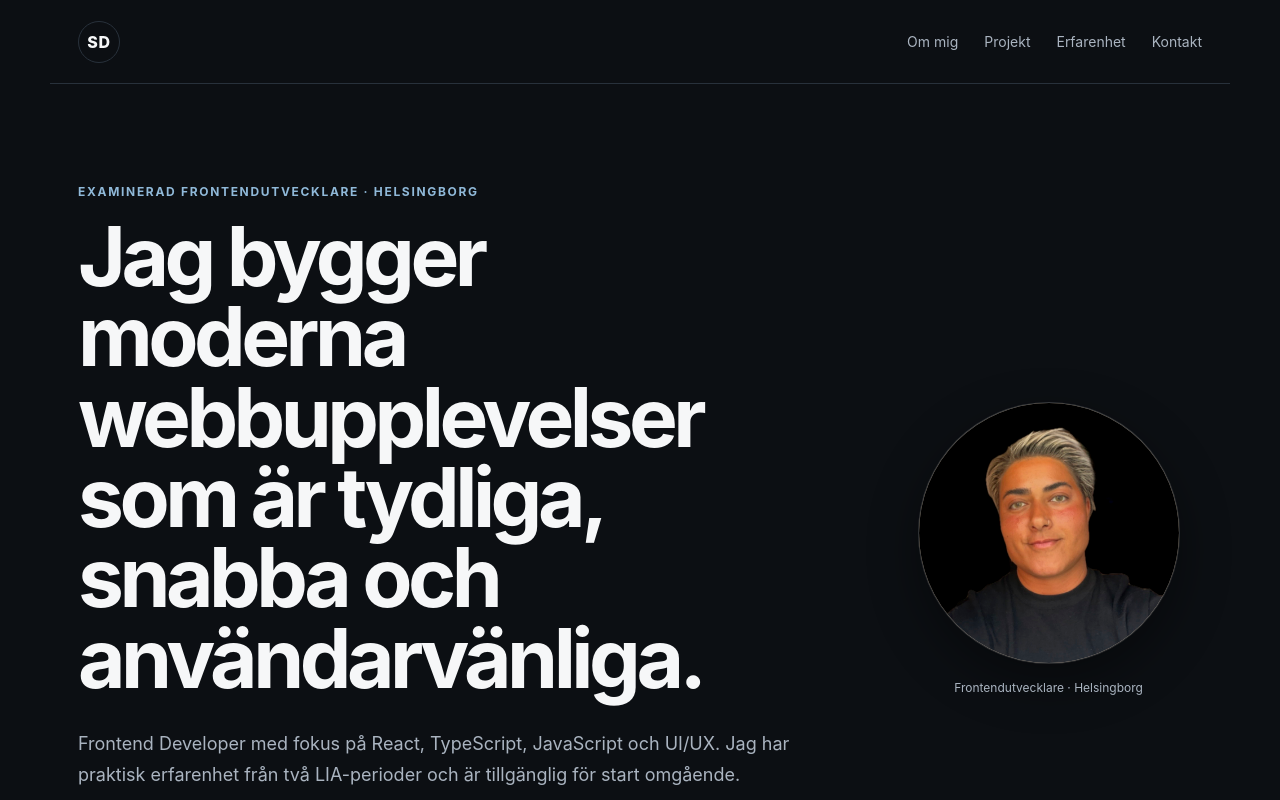
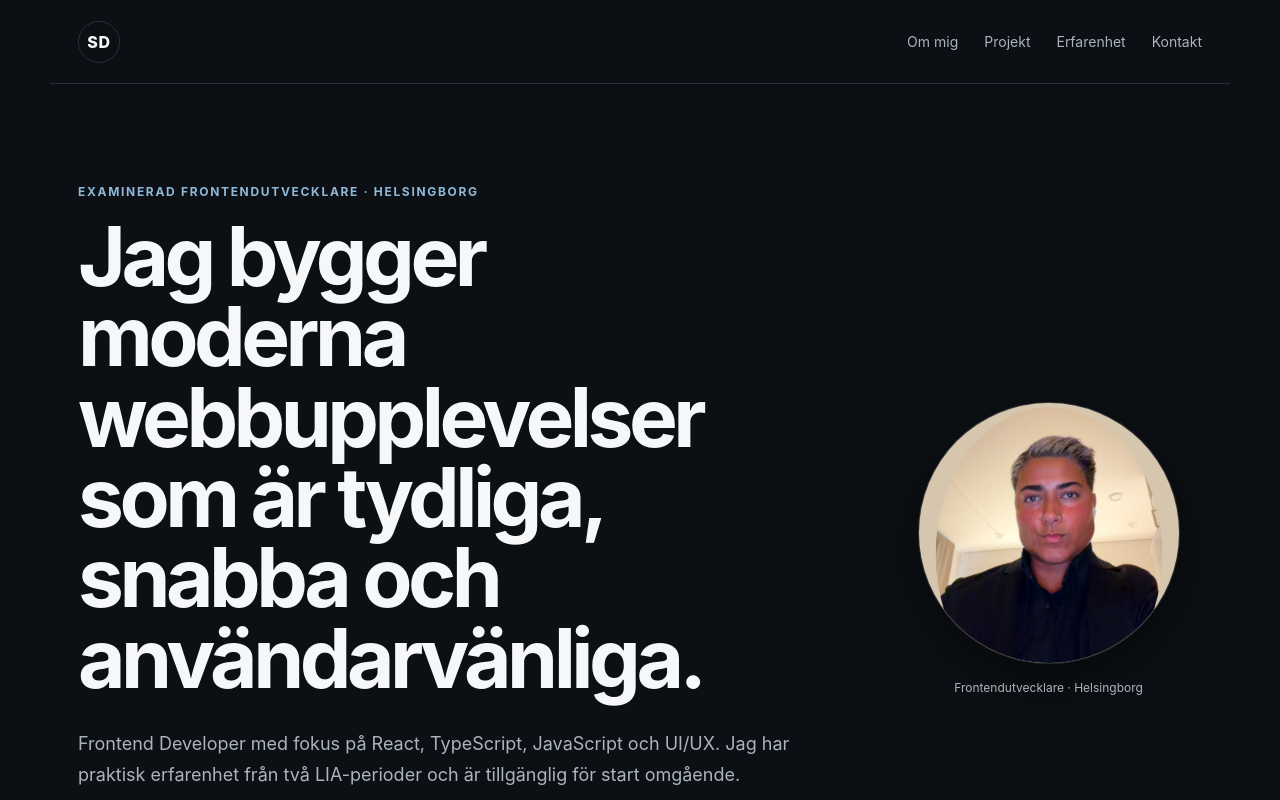
Before and after one commit to SusanneDD/susanne-portfolio, a React (Vite) app: page / in a window 1280 px wide. Shown: the top 800 px of the page. Built offline with nearby package versions, Linux system fonts and the light colour scheme.

Commit message:
Update profile portrait

```diff
--- a/src/App.tsx
+++ b/src/App.tsx
@@ -94,11 +94,11 @@ export default function App() {
           <div className="profile-card">
             <div className="profile-photo">
               <img
-                src="/profile-photo.jpg"
+                src="/profile-new.jpg"
                 alt="Susanne Dahesh profilbild"
                 style={{
                   mixBlendMode: "normal",
-                  transform: "translateY(-14%) scale(1.28)",
+                  transform: "translateY(-5%) scale(0.9)",
                 }}
               />
             </div>
--- a/src/styles.css
+++ b/src/styles.css
@@ -169,7 +169,7 @@ h3 {
 .profile-photo img {
   width: 100%;
   height: 100%;
-  object-fit: contain;
+  object-fit: cover;
   object-position: center;
   display: block;
   border-radius: 50%;
```
Also changed, not shown: public/profile-new.jpg (added).
